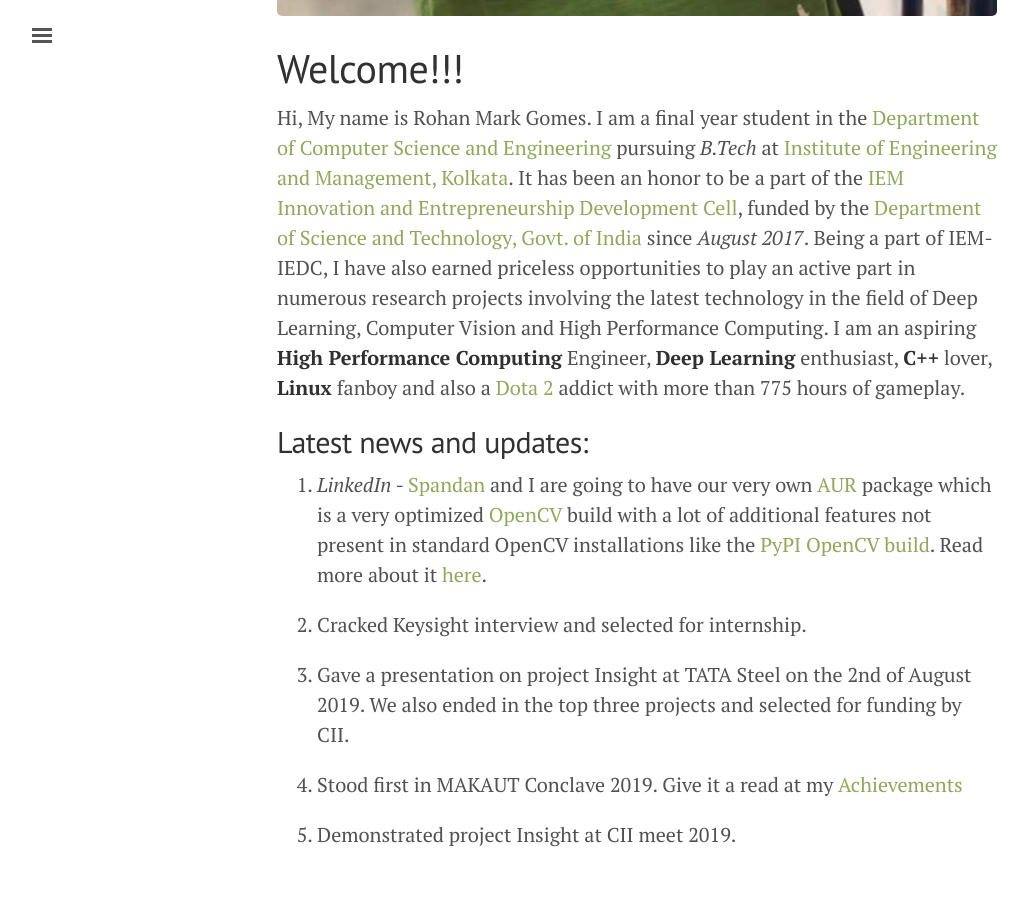
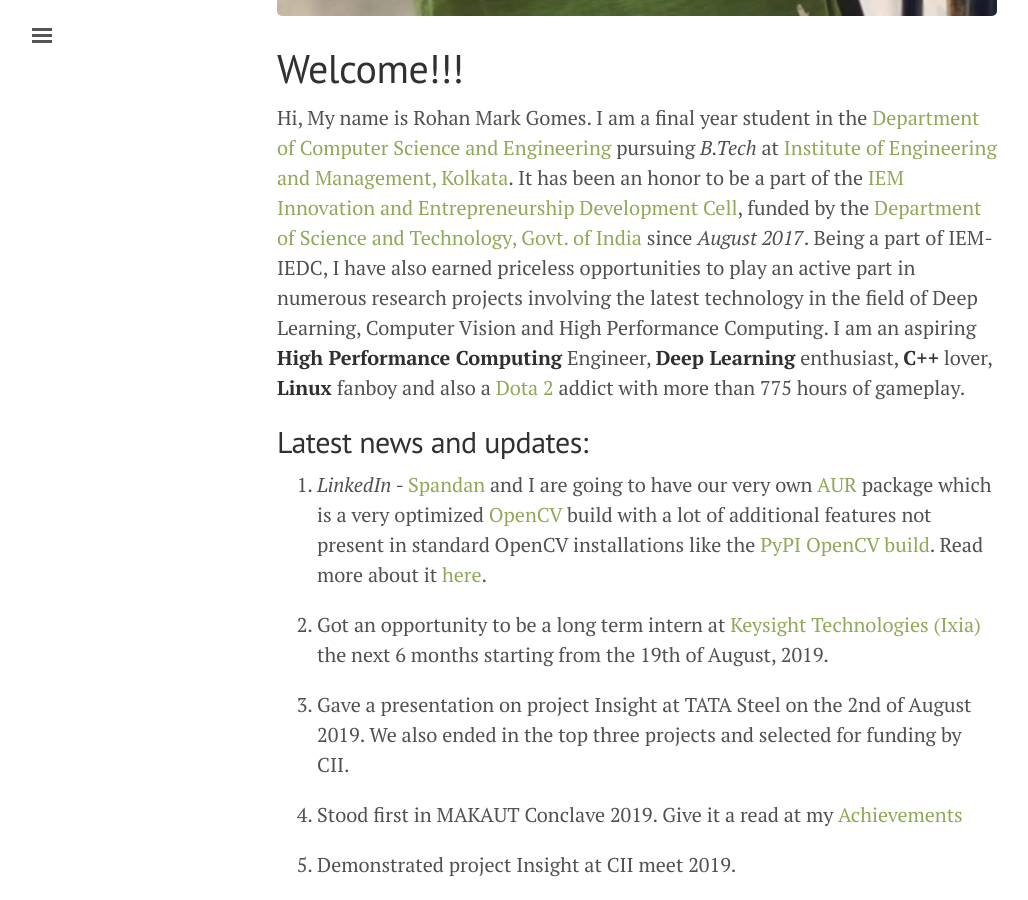
Before and after one commit to DarkStar1997/DarkStar1997.github.io, a Jekyll site: the page built from index.md, in a window 1280 px wide and 900 px high, scrolled down 1116 px. Shown: the whole window, without its empty margins (3-1031 px from the left). Built offline with Jekyll 4.4.1, drawn with Linux system fonts in a browser that asks for light colours; before the commit the page ends 1986 px from its top, so only the background shows below that.

Commit message:
Updated Keysight statement

```diff
--- a/index.md
+++ b/index.md
@@ -14,7 +14,7 @@ Hi, My name is Rohan Mark Gomes. I am a final year student in the [Department of
 
 1. *LinkedIn* - [Spandan](https://www.linkedin.com/in/spandanghosh2/) and I are going to have our very own [AUR](https://aur.archlinux.org/) package  which is a very optimized [OpenCV](https://opencv.org/) build with a lot of additional features not present in standard OpenCV installations like the [PyPI OpenCV build](https://pypi.org/project/opencv-python/). Read more about it [here](https://www.linkedin.com/feed/update/urn:li:activity:6526116155696996352/).
 
-1. Cracked Keysight interview and selected for internship.
+1. Got an opportunity to be a long term intern at [Keysight Technologies (Ixia)](https://www.keysight.com) the next 6 months starting from the 19th of August, 2019.
 
 1. Gave a presentation on project Insight at TATA Steel on the 2nd of August 2019. We also ended in the top three projects and selected for funding by CII.
 
```
